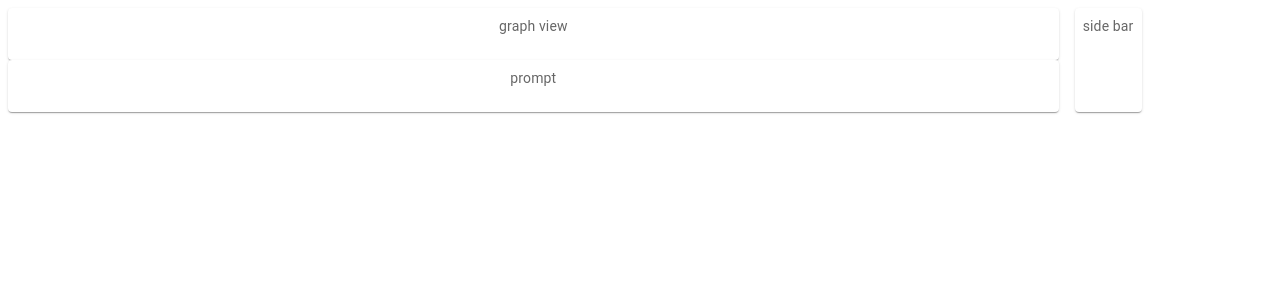
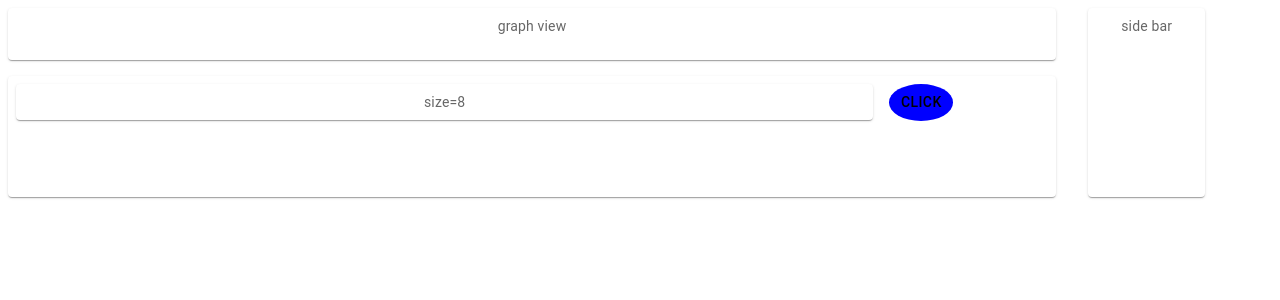
Before and after one commit to aleenarose222/Mindgraph_project, a React (Vite) app: page / in a window 1280 px wide. Shown: the top 300 px of the page. Built offline with nearby package versions, Linux system fonts and the light colour scheme.

Commit message:
prompt and roundedbutton

```diff
--- /dev/null
+++ b/src/Component/Prompt/Prompt.jsx
@@ -0,0 +1,32 @@
+//import * as React from 'react';
+import { styled } from '@mui/material/styles';
+//import Box from '@mui/material/Box';
+import Paper from '@mui/material/Paper';
+import Grid from '@mui/material/Grid2';
+import RoundedButton from './RoundedButton/RoundedButton';
+
+const Item = styled(Paper)(({ theme }) => ({
+  backgroundColor: '#fff',
+  ...theme.typography.body2,
+  padding: theme.spacing(1),
+  textAlign: 'center',
+  color: theme.palette.text.secondary,
+  ...theme.applyStyles('dark', {
+    backgroundColor: '#1A2027',
+  }),
+}));
+
+const Prompt=()=> {
+  return (
+
+      <Grid container spacing={2}>
+        <Grid size={10}>
+          <Item>size=8</Item>
+        </Grid>
+        <RoundedButton/>
+
+      </Grid>
+
+  );
+}
+export default Prompt;
--- /dev/null
+++ b/src/Component/Prompt/RoundedButton/RoundedButton.jsx
@@ -0,0 +1,13 @@
+import styled from "@emotion/styled";
+import { Button } from "@mui/material";
+
+const StyledButton = styled(Button)({
+    borderRadius:'50%',
+    color:'black',
+    backgroundColor:'blue',
+});
+
+const RoundedButton=()=>{
+    return <StyledButton>click</StyledButton>;
+}
+export default RoundedButton;
--- a/src/Layout/MainLayout.jsx
+++ b/src/Layout/MainLayout.jsx
@@ -1,9 +1,10 @@
 
 //import React from 'react';
 import { styled } from '@mui/material/styles';
-import Box from '@mui/material/Box';
+//import Box from '@mui/material/Box';
 import Paper from '@mui/material/Paper';
 import Grid from '@mui/material/Grid2';
+import Prompt from '../Component/Prompt/Prompt';
 
 const Item = styled(Paper)(({ theme }) => ({
   backgroundColor: '1A2027',
@@ -19,24 +20,24 @@ const Item = styled(Paper)(({ theme }) => ({
 
 const MainLayout=()=> {
   return (
-    <Box sx={{ flexGrow: 1 }}>
-    <Grid container spacing={2}  >
+
+    <Grid container spacing={2}  columnSpacing={4} rowSpacing={4} >
         <Grid container size={10} direction={'column'}>
             <Grid  item>
             <Item>graph view</Item>
         </Grid>
         <Grid item>
-            <Item>prompt</Item>
+         <Item><Prompt/></Item>
         </Grid>
     </Grid>
       <Grid container size={2} spacing={2}>
-        <Grid Item>
+        <Grid Item size={8}>
             <Item>side bar</Item>
 </Grid>
 
 </Grid>
       </Grid>
-      </Box>
+
 
   );
 }
```
